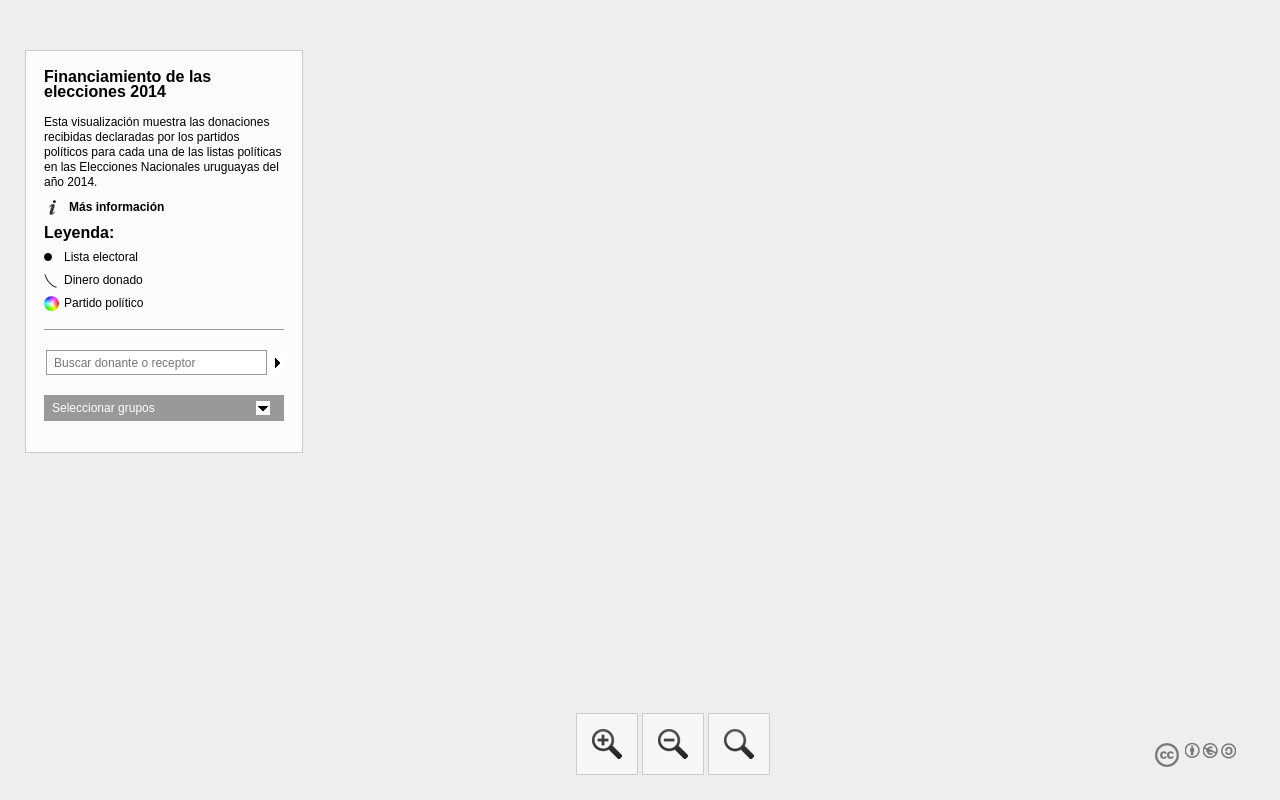
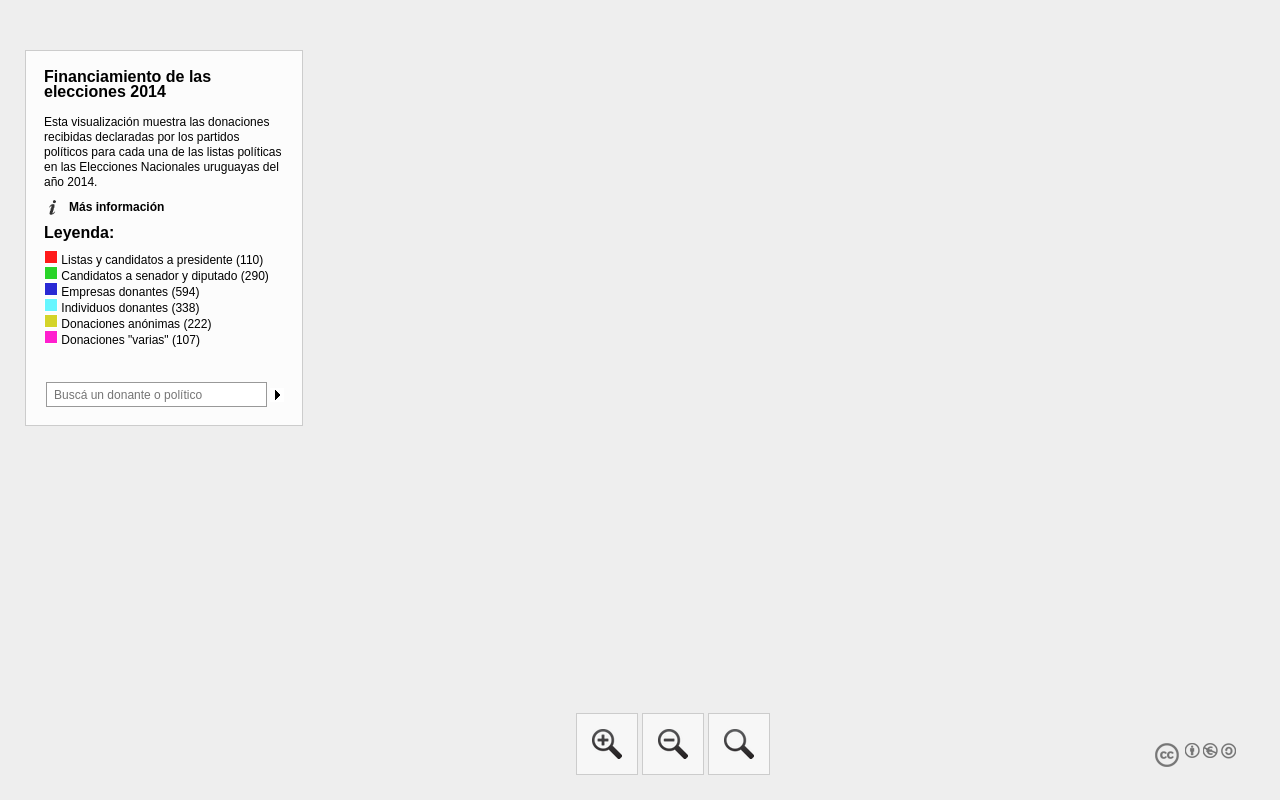
Before and after one commit to finpol/finpol.github.io, a website with bundled scripts: page src/index.html in a window 1280 px wide. Built offline with nearby package versions, Linux system fonts and the light colour scheme.

Commit message:
Aclara colores en la leyenda

```diff
--- a/src/css/style.css
+++ b/src/css/style.css
@@ -249,7 +249,6 @@ font-weight: bold;
 
 
 #search {
-	border-top: 1px solid #999;
 	padding: 20px 0 0 2px;
 }
 
@@ -357,6 +356,10 @@ input {
   width: 40px;
 }
 
+.legend-item {
+  width: 12px;
+}
+
 .link h2 {
   font-size: 1em;
   padding-top: 1em;
@@ -405,8 +408,9 @@ input {
   background-image: url('../images/rainbow.png');
 }
 
-#legend .note {
+#legend {
   margin-bottom: 8px;
+  padding-bottom: 8px;
 }
 
 #mainpanel .regions {
--- a/src/index.html
+++ b/src/index.html
@@ -33,24 +33,52 @@
         <div id="legend">
             <div class="box">
                 <h2>Leyenda:</h2>
-                <dl>
-                    <dt class="node"></dt>
-                    <dd>Lista electoral</dd>
-                    <dt class="edge"></dt>
-                    <dd>Dinero donado</dd>
-                    <dt class="colours"></dt>
-                    <dd>Partido político</dd>
-                </dl>
+                <div class="item-group">
+                    <!--suppress HtmlUnknownAnchorTarget -->
+                    <div class="item-group-color legend-item" style="background: rgb(255,26,26)">
+                    </div>
+                    Listas y candidatos a presidente (110)
+                </div>
+                <div class="item-group">
+                    <!--suppress HtmlUnknownAnchorTarget -->
+                    <div class="item-group-color legend-item" style="background: rgb(41,212,41)">
+                    </div>
+                    Candidatos a senador y diputado (290)
+                </div>
+                <div class="item-group">
+                    <!--suppress HtmlUnknownAnchorTarget -->
+                    <div class="item-group-color legend-item" style="background: rgb(41,41,212)">
+                    </div>
+                    Empresas donantes (594)
+                </div>
+                <div class="item-group">
+                    <!--suppress HtmlUnknownAnchorTarget -->
+                    <div class="item-group-color legend-item" style="background: rgb(102,246,255)">
+                    </div>
+                    Individuos donantes (338)
+                </div>
+                <div class="item-group">
+                    <!--suppress HtmlUnknownAnchorTarget -->
+                    <div class="item-group-color legend-item" style="background: rgb(212,212,41)">
+                    </div>
+                    Donaciones anónimas (222)
+                </div>
+                <div class="item-group">
+                    <!--suppress HtmlUnknownAnchorTarget -->
+                    <div class="item-group-color legend-item" style="background: rgb(255,31,206)">
+                    </div>
+                    Donaciones "varias" (107)
+                </div>
             </div>
         </div>
         <div class="b1">
             <form>
                 <div id="search" class="cf">
-                    <input type="search" name="search" placeholder="Buscar donante o receptor" autocomplete="off" minlength="3" />
+                    <input type="search" name="search" placeholder="Buscá un donante o político" autocomplete="off" minlength="3" />
                     <div class="state"></div>
                     <div class="results"></div>
                 </div>
-                <div class="cf" id="attributeselect">
+                <div class="cf" id="attributeselect" style="display: none">
                     <div class="select">Seleccionar grupos</div>
                     <div class="list cf"></div>
                 </div>
```
